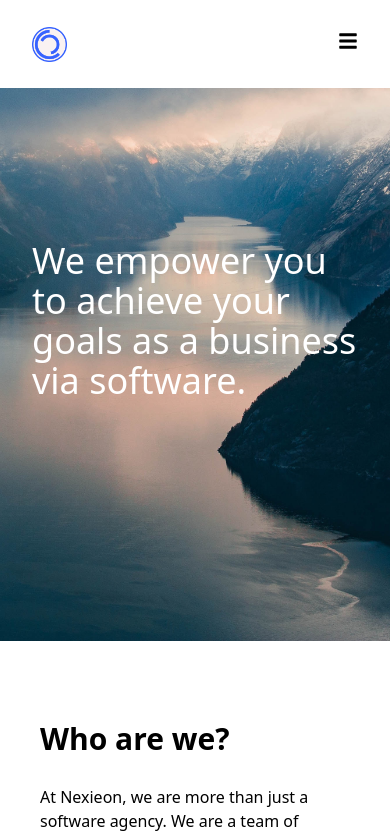
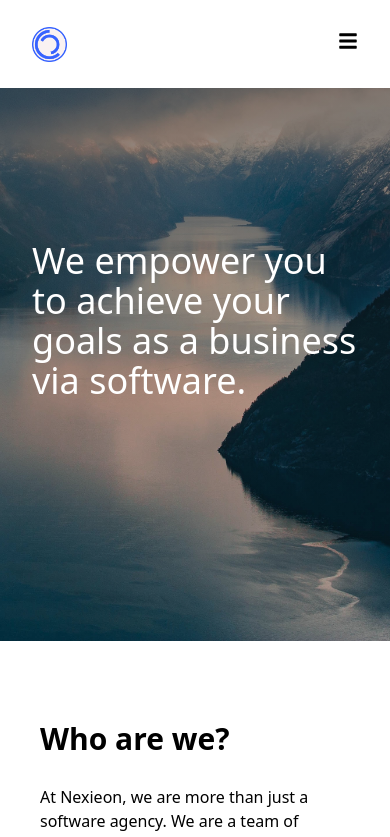
Before and after one commit to Nexieon/NexieonCo, a Next.js app in the folder nexieon/: page /about in a window 390 px wide. Shown: the top 837 px of the page. Built offline with nearby package versions, Linux system fonts and the light colour scheme.

Commit message:
attempt to fix work and about page image on mobile

```diff
--- a/nexieon/app/about/page.tsx
+++ b/nexieon/app/about/page.tsx
@@ -7,9 +7,9 @@ const About = () => {
 
   return (
     <>
-      <section className="h-[76vh] bg-black flex md:justify-center items-center p-8 bg-cover object-fill"
+      <section className="h-[76vh] bg-black flex md:justify-center items-center p-8 bg-cover"
         style={{
-          backgroundImage: 'url(./mountainsea.jpg)',
+          background: 'linear-gradient(180deg, rgba(25,25,25,0.6) 0%, rgba(255,255,255,0) 100%), url(./mountainsea.jpg)',
           backgroundPosition: 'center', backgroundAttachment: 'fixed', backgroundSize: 'cover', backgroundRepeat: 'no-repeat', objectFit: 'cover'
         }}
       >
```
